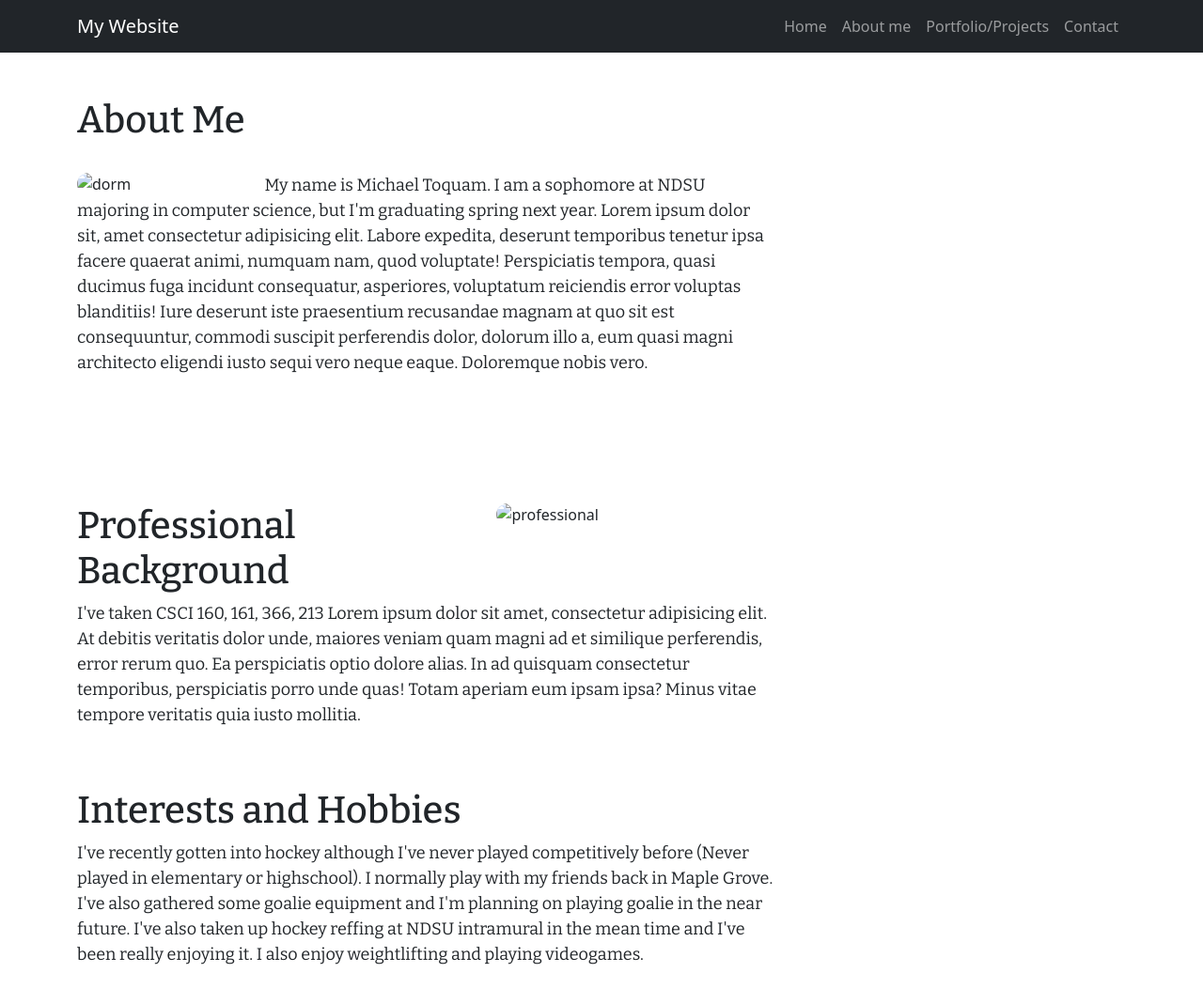
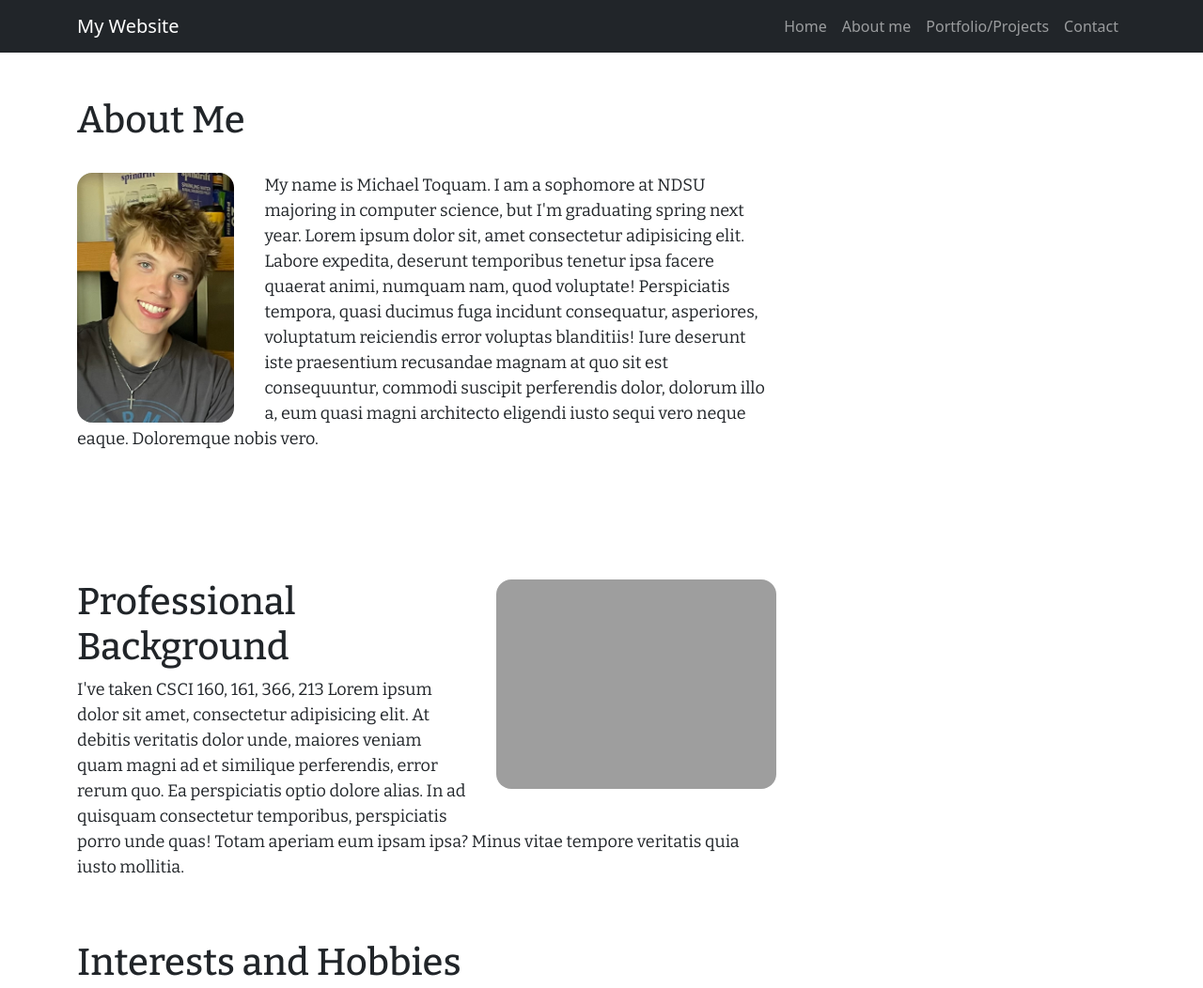
Before and after one commit to CSCI313-Spring2024/assignment-2-section-1-and-2-miketoq, a plain HTML site: page about.html in a window 1280 px wide. Shown: the top 1052 px of the page at 94% size. Drawn offline with nearby package versions, Linux system fonts and the light colour scheme; the site is published under a folder, as on GitHub Pages, so addresses that start at the root find nothing; a web font is replaced by a local one.

Commit message:
updates images

```diff
--- a/about.html
+++ b/about.html
@@ -58,7 +58,7 @@
   <div class="container pt-5">
     <h1>About Me</h1>
     <br />
-    <img id="dorm" src="/images/dorm.jpg" alt="dorm" />
+    <img id="dorm" src="images/dorm.jpg" alt="dorm" />
     <style>
       #dorm {
         float: left;
@@ -84,11 +84,7 @@
   </div>
   <div class="container pt-5">
     <div class="col-md-8">
-      <img
-        id="professional"
-        src="/images/professional.jpg"
-        alt="professional"
-      />
+      <img id="professional" src="images/professional.jpg" alt="professional" />
       <style>
         #professional {
           float: right;
```
